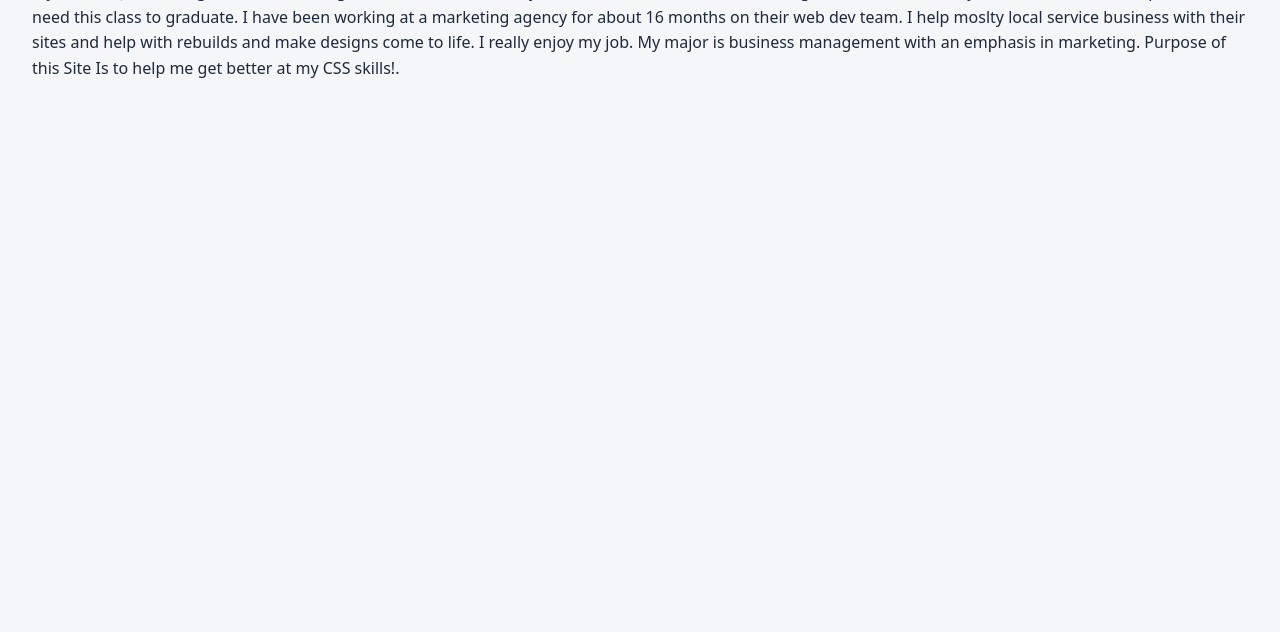
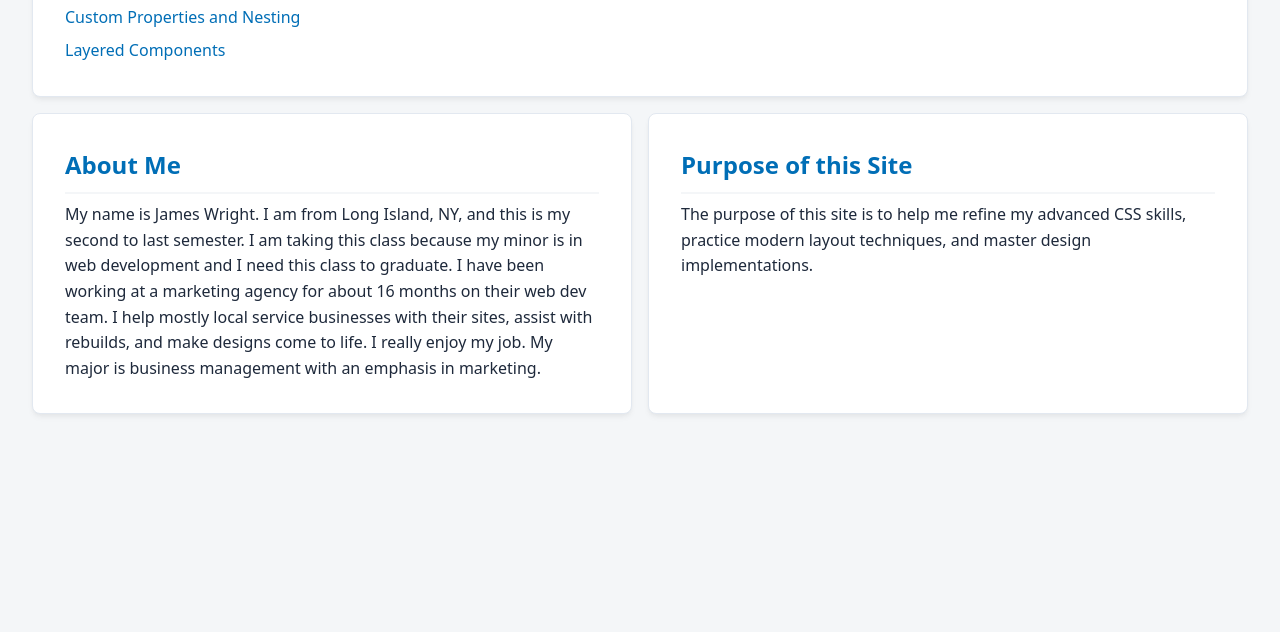
Before and after one commit to JamesRWri/wdd331-practice, a plain HTML site: page index.html in a window 1280 px wide. Shown: the part 168-800 px from the top of the page. Drawn offline with Linux system fonts and the light colour scheme.

Commit message:
fixed issues

```diff
--- a/css/main.css
+++ b/css/main.css
@@ -28,3 +28,65 @@ a {
 a:hover {
     color: var(--color-primary-hover);
 }
+
+/* --- LAYOUT CONTAINERS --- */
+main {
+    display: grid;
+    grid-template-columns: 1fr;
+    gap: var(--space-md);
+    margin-top: var(--space-md);
+}
+
+/* On desktop viewports, split the content sections into columns */
+@media (min-width: 600px) {
+    main {
+        grid-template-columns: 1fr 1fr;
+    }
+}
+
+/* --- CARD COMPONENT STYLES --- */
+nav,
+.about-section,
+.purpose-section {
+    background-color: #ffffff; /* Clean white card face */
+    border: 1px solid #e2e8f0; /* Subtle slate border */
+    border-radius: 8px;        /* Smooth modern corners */
+    padding: var(--space-lg);   /* Generous spacing inside the card */
+    box-shadow: 0 4px 6px -1px rgba(0, 0, 0, 0.05),
+                0 2px 4px -1px rgba(0, 0, 0, 0.03); /* Soft dropdown shadow */
+    transition: transform 0.2s ease, box-shadow 0.2s ease;
+}
+
+/* Interactive hover effect for the cards */
+nav:hover,
+.about-section:hover,
+.purpose-section:hover {
+    transform: translateY(-2px);
+    box-shadow: 0 10px 15px -3px rgba(0, 0, 0, 0.05);
+}
+
+/* --- INTERNAL CARD TYPOGRAPHY --- */
+nav h2,
+section h2 {
+    color: var(--color-primary);
+    margin-bottom: var(--space-sm);
+    font-size: 1.5rem;
+    border-bottom: 2px solid var(--color-bg);
+    padding-bottom: var(--space-sm);
+}
+
+nav ul {
+    list-style-type: none;
+    display: flex;
+    flex-direction: column;
+    gap: var(--space-sm);
+}
+
+nav a {
+    text-decoration: none;
+    font-weight: 500;
+}
+
+nav a:hover {
+    text-decoration: underline;
+}
--- a/index.html
+++ b/index.html
@@ -3,28 +3,42 @@
 <head>
     <meta charset="UTF-8">
     <meta name="viewport" content="width=device-width, initial-scale=1.0">
-    <link rel="stylesheet" href="css/main.css">
+    <link rel="stylesheet" href="/css/main.css">
     <title>James Wright - Practice Site</title>
 </head>
+<body>
+
+    <header>
+        <h1>James Wright</h1>
+    </header>
+
     <nav>
         <h2>Assignments</h2>
         <ul>
             <li>
-            <a href="unit-1/custom-properties/index.html">
-                Custom Properties and Nesting
-            </a>
-            <a href="unit-2/layered-components/index.html"></a>
+                <a href="unit-1/custom-properties/index.html">Custom Properties and Nesting</a>
+            </li>
+            <li>
+                <a href="unit-2/layered-components/index.html">Layered Components</a>
             </li>
         </ul>
     </nav>
-<body>
-    <h1>James Wright</h1>
+
+    <main>
+        <section class="about-section">
+            <h2>About Me</h2>
             <p>My name is James Wright. I am from Long Island, NY, and this is my second to last semester.
                I am taking this class because my minor is in web development and I need this class to graduate.
                I have been working at a marketing agency for about 16 months on their web dev team.
-            I help moslty local service business with their sites and help with rebuilds and make designs come to life.
-            I really enjoy my job. My major is business management with an emphasis in marketing. Purpose of this Site
-            Is to help me get better at my CSS skills!.
-        </p>
+               I help mostly local service businesses with their sites, assist with rebuilds, and make designs come to life.
+               I really enjoy my job. My major is business management with an emphasis in marketing.</p>
+        </section>
+
+        <section class="purpose-section">
+            <h2>Purpose of this Site</h2>
+            <p>The purpose of this site is to help me refine my advanced CSS skills, practice modern layout techniques, and master design implementations.</p>
+        </section>
+    </main>
+
 </body>
 </html>
```
Lines whose indentation alone changed are shown as unchanged.
